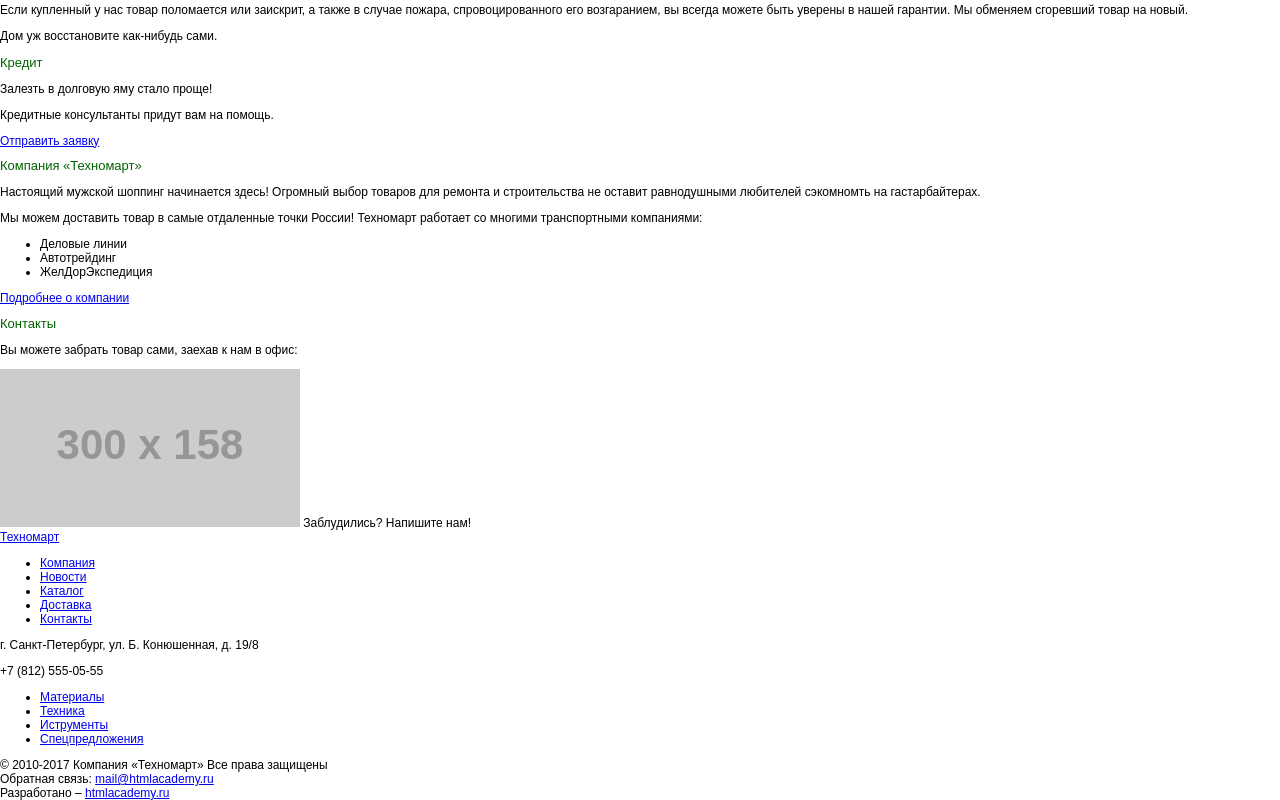
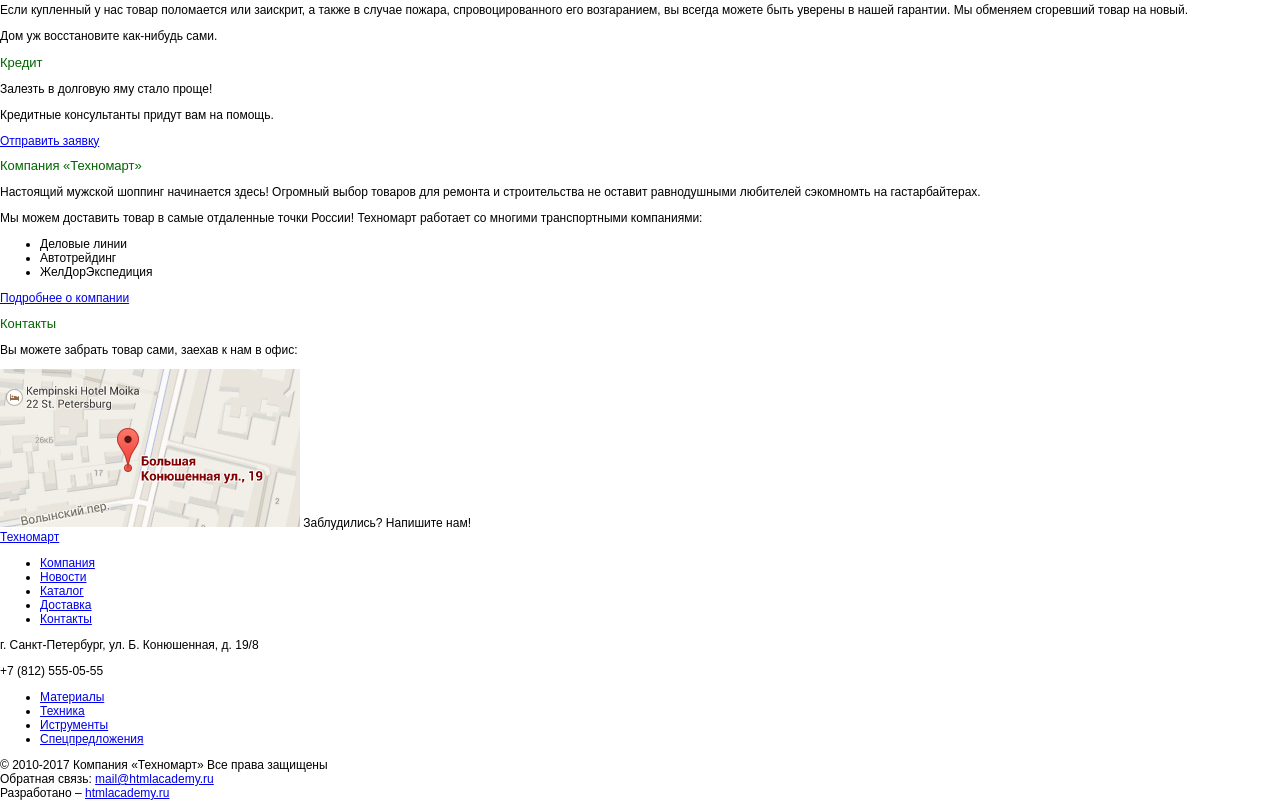
Before and after one commit to 7030055/257391-technomart, a plain HTML site: page index.html in a window 1280 px wide. Shown: the part 1964-2764 px from the top of the page. Drawn offline with Linux system fonts and the light colour scheme; placeholder pictures from the web are drawn by us.

Commit message:
Добавил изображение карты

```diff
--- a/index.html
+++ b/index.html
@@ -193,7 +193,7 @@
                 <div class="company-contact">
                     <h2 class="company-contact-title">Контакты</h2>
                     <p class="company-contact-text">Вы можете забрать товар сами, заехав к нам в офис:</p>
-                    <a href="#"><img src="http://placehold.it/300x158" width="300" height="158" alt=""></a>
+                    <a href="#"><img src="img/map.jpg" width="300" height="158" alt="Карта"></a>
                     <a class="company-contact-btn">Заблудились? Напишите нам!</a>
                 </div>
             </section>
```
